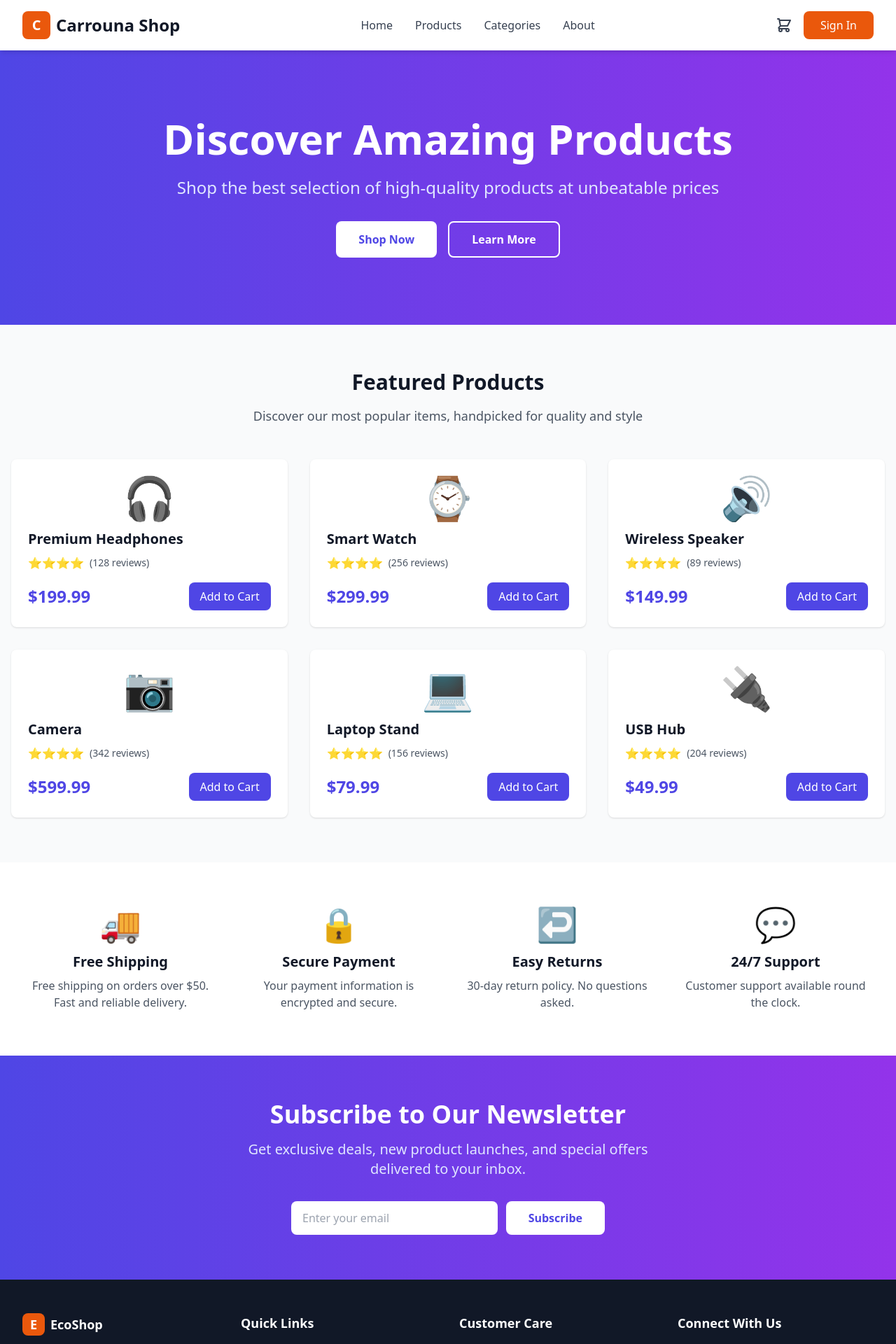
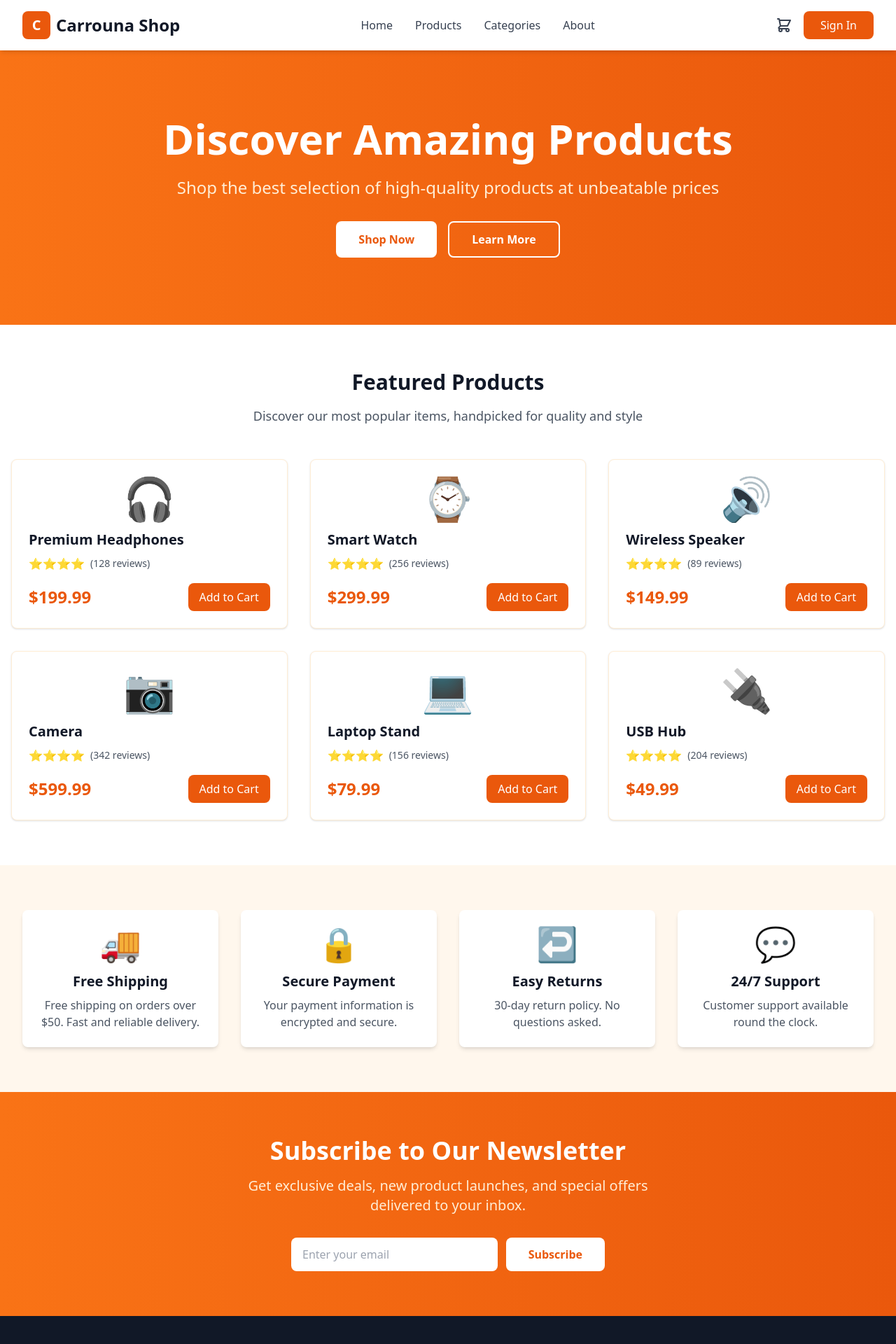
Before and after one commit to OhoBEiD/ai-demo-shop, a Next.js app: page / in a window 1280 px wide. Shown: the top 1920 px of the page at 70% size. Built offline with nearby package versions, Linux system fonts and the light colour scheme.

Commit message:
AI Editor: Apply changes

```diff
--- a/src/app/globals.css
+++ b/src/app/globals.css
@@ -1,3 +1,7 @@
 @tailwind base;
 @tailwind components;
 @tailwind utilities;
+
+body {
+  background-color: white;
+}
--- a/src/app/page.tsx
+++ b/src/app/page.tsx
@@ -16,7 +16,7 @@ export default function StorefrontPage() {
       <Hero />
 
       {/* Featured Products */}
-      <section className="py-16 px-4 bg-gray-50">
+      <section className="py-16 px-4 bg-white">
         <div className="max-w-7xl mx-auto">
           <div className="text-center mb-12">
             <h2 className="text-3xl font-bold text-gray-900 mb-4">
--- a/src/components/FeaturedProducts.tsx
+++ b/src/components/FeaturedProducts.tsx
@@ -13,7 +13,7 @@ export default function FeaturedProducts() {
   return (
     <div className="grid grid-cols-1 md:grid-cols-2 lg:grid-cols-3 gap-8">
       {products.map((product) => (
-        <div key={product.id} className="bg-white rounded-lg shadow hover:shadow-lg transition-shadow duration-300 p-6 group">
+        <div key={product.id} className="bg-white rounded-lg shadow hover:shadow-lg transition-shadow duration-300 p-6 group border border-orange-100">
           <div className="text-6xl mb-4 text-center group-hover:scale-110 transition-transform duration-300">
             {product.image}
           </div>
@@ -25,8 +25,8 @@ export default function FeaturedProducts() {
             <span className="text-gray-600 text-sm ml-2">({product.reviews} reviews)</span>
           </div>
           <div className="flex justify-between items-center">
-            <span className="text-2xl font-bold text-indigo-600">{product.price}</span>
-            <button className="bg-indigo-600 text-white px-4 py-2 rounded-lg hover:bg-indigo-700 transition-colors duration-200 font-medium">
+            <span className="text-2xl font-bold text-orange-600">{product.price}</span>
+            <button className="bg-orange-600 text-white px-4 py-2 rounded-lg hover:bg-orange-700 transition-colors duration-200 font-medium">
               Add to Cart
             </button>
           </div>
--- a/src/components/Features.tsx
+++ b/src/components/Features.tsx
@@ -23,11 +23,11 @@ export default function Features() {
   ]
 
   return (
-    <section className="bg-white py-16">
+    <section className="bg-orange-50 py-16">
       <div className="max-w-7xl mx-auto px-4 sm:px-6 lg:px-8">
         <div className="grid grid-cols-1 md:grid-cols-2 lg:grid-cols-4 gap-8">
           {features.map((feature, index) => (
-            <div key={index} className="text-center">
+            <div key={index} className="text-center bg-white p-6 rounded-lg shadow-md hover:shadow-lg transition-shadow">
               <div className="text-5xl mb-4">{feature.icon}</div>
               <h3 className="text-xl font-bold text-gray-900 mb-2">{feature.title}</h3>
               <p className="text-gray-600">{feature.description}</p>
--- a/src/components/Hero.tsx
+++ b/src/components/Hero.tsx
@@ -1,18 +1,18 @@
 export default function Hero() {
   return (
-    <section className="bg-gradient-to-r from-indigo-600 to-purple-600 text-white py-24">
+    <section className="bg-gradient-to-r from-orange-500 to-orange-600 text-white py-24">
       <div className="max-w-7xl mx-auto px-4 sm:px-6 lg:px-8 text-center">
         <h2 className="text-5xl md:text-6xl font-bold mb-6">
           Discover Amazing Products
         </h2>
-        <p className="text-xl md:text-2xl mb-8 text-indigo-100">
+        <p className="text-xl md:text-2xl mb-8 text-orange-100">
           Shop the best selection of high-quality products at unbeatable prices
         </p>
         <div className="flex flex-col sm:flex-row gap-4 justify-center">
-          <button className="bg-white text-indigo-600 px-8 py-3 rounded-lg font-semibold hover:bg-gray-100 transition">
+          <button className="bg-white text-orange-600 px-8 py-3 rounded-lg font-semibold hover:bg-orange-50 transition">
             Shop Now
           </button>
-          <button className="border-2 border-white text-white px-8 py-3 rounded-lg font-semibold hover:bg-white hover:text-indigo-600 transition">
+          <button className="border-2 border-white text-white px-8 py-3 rounded-lg font-semibold hover:bg-white hover:text-orange-600 transition">
             Learn More
           </button>
         </div>
--- a/src/components/Newsletter.tsx
+++ b/src/components/Newsletter.tsx
@@ -16,10 +16,10 @@ export default function Newsletter() {
   }
 
   return (
-    <section className="bg-gradient-to-r from-indigo-600 to-purple-600 text-white py-16">
+    <section className="bg-gradient-to-r from-orange-500 to-orange-600 text-white py-16">
       <div className="max-w-2xl mx-auto px-4 sm:px-6 lg:px-8 text-center">
         <h2 className="text-4xl font-bold mb-4">Subscribe to Our Newsletter</h2>
-        <p className="text-xl text-indigo-100 mb-8">
+        <p className="text-xl text-orange-100 mb-8">
           Get exclusive deals, new product launches, and special offers delivered to your inbox.
         </p>
         <form onSubmit={handleSubmit} className="flex flex-col sm:flex-row gap-3 max-w-md mx-auto">
@@ -33,13 +33,13 @@ export default function Newsletter() {
           />
           <button
             type="submit"
-            className="px-8 py-3 bg-white text-indigo-600 rounded-lg font-bold hover:bg-gray-100 transition whitespace-nowrap"
+            className="px-8 py-3 bg-white text-orange-600 rounded-lg font-bold hover:bg-orange-50 transition whitespace-nowrap"
           >
             {isSubmitted ? '✓ Subscribed' : 'Subscribe'}
           </button>
         </form>
         {isSubmitted && (
-          <p className="text-indigo-100 mt-4">Thank you for subscribing! Check your email for a special offer.</p>
+          <p className="text-orange-100 mt-4">Thank you for subscribing! Check your email for a special offer.</p>
         )}
       </div>
     </section>
--- a/tailwind.config.js
+++ b/tailwind.config.js
@@ -5,6 +5,23 @@ module.exports = {
     './src/components/**/*.{js,ts,jsx,tsx,mdx}',
     './src/app/**/*.{js,ts,jsx,tsx,mdx}',
   ],
-  theme: { extend: {} },
+  theme: {
+    extend: {
+      colors: {
+        orange: {
+          50: '#fff7ed',
+          100: '#ffedd5',
+          200: '#fed7aa',
+          300: '#fdba74',
+          400: '#fb923c',
+          500: '#f97316',
+          600: '#ea580c',
+          700: '#c2410c',
+          800: '#9a3412',
+          900: '#7c2d12',
+        },
+      },
+    },
+  },
   plugins: [],
 }
```
Also changed, not shown: next-env.d.ts (added).
